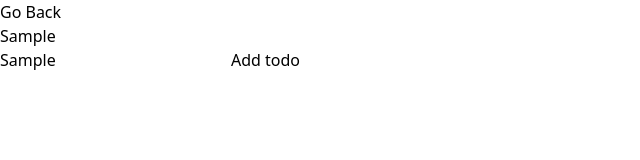
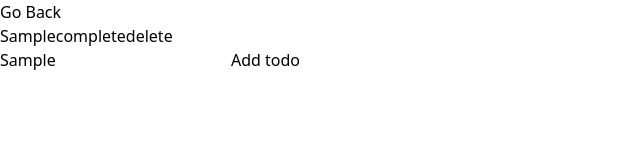
Before and after one commit to Michael-Bombini/practice-react-projects, a React (Vite) app: page /simple-todo in a window 1280 px wide. Both pictures are taken after typing "Sample" into the empty fields and a click on the button "Add todo". Shown: the top 160 px of the page, without its empty margins (0-640 px from the left). Built offline with nearby package versions, Linux system fonts and the light colour scheme.

Commit message:
Completed simple todo delete + mark complete

```diff
--- a/src/components/simpletodo/SimpleTodo.tsx
+++ b/src/components/simpletodo/SimpleTodo.tsx
@@ -27,14 +27,20 @@
     ]);
   }
 
-  function handleComplete(id: string){
-    const updatedTodos = todos.map((todo) =>   {
-      todo.id === id ? {todo, completed : !todo.completed} : todo})
+  function handleComplete(id: string) {
+    const updatedTodos = todos.map((todo) => {
+      return todo.id === id ? { ...todo, completed: !todo.completed } : todo;
+    });
+    setTodos(updatedTodos);
+  }
 
-      setTodos(updatedTodos);
+  function handleDelete(id: string) {
+    const updatedTodos = todos.filter((todo) => {
+      return todo.id !== id ? todo : '';
+    });
 
-    }
-
+    setTodos(updatedTodos);
+  }
 
   return (
     <div className="container mx-auto text-white">
@@ -44,6 +50,9 @@
             id={todo.id}
             name={todo.name}
             completed={todo.completed}
+            onComplete={handleComplete}
+            onDelete={handleDelete}
+            key={todo.id}
           />
         ))}
       </div>
--- a/src/components/simpletodo/SimpleTodoItem.tsx
+++ b/src/components/simpletodo/SimpleTodoItem.tsx
@@ -2,8 +2,29 @@
   id: string;
   name: string;
   completed: boolean;
+  onComplete: (id: string) => void;
+  onDelete: (id: string) => void;
 }
 
-export default function SimpleTodoItem({ id, name, completed }: Props) {
-  return <div className="my-2">{name}</div>;
+export default function SimpleTodoItem({
+  id,
+  name,
+  completed,
+  onComplete,
+  onDelete
+}: Props) {
+  return (
+    <div className="my-4">
+      <span    className={`${completed ? 'line-through text-green-200' : ""} text-2xl font-bold`}>{name}</span>
+      <button
+        className={`bg-white text-black mx-4`}
+        onClick={() => onComplete(id)}
+      >
+        complete
+      </button>
+      <button onClick={() => onDelete(id)}>
+        delete
+      </button>
+    </div>
+  );
 }
```
